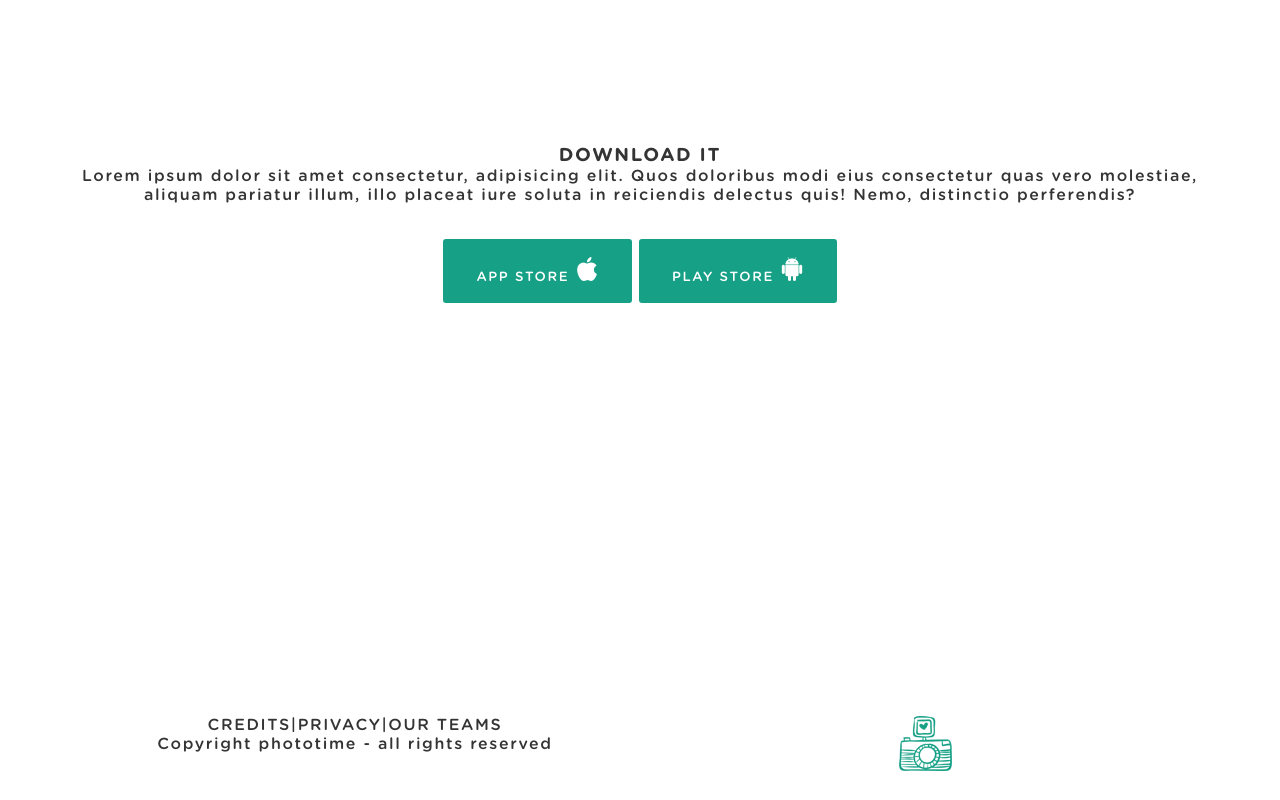
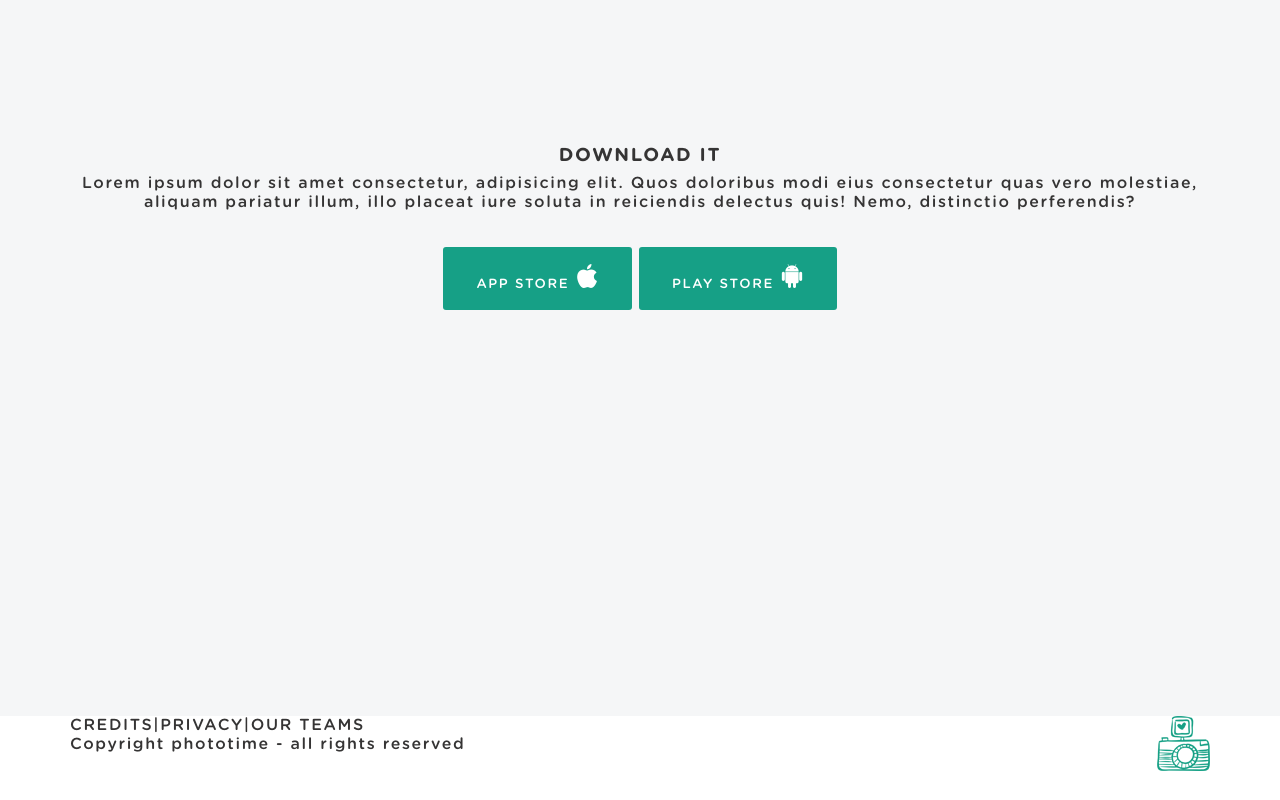
Before and after one commit to SyedMuhammadAhmadShah123/phototime, a plain HTML site: page index.html in a window 1280 px wide. Shown: the part 3804-4604 px from the top of the page. Before the commit the page ends 4580 px from the top, so only its background shows below. Drawn offline with Linux system fonts and the light colour scheme.

Commit message:
container-fluid-7th css applied

```diff
--- a/css/styles.css
+++ b/css/styles.css
@@ -253,3 +253,29 @@ button:active {
     border-bottom-left-radius: 0;
     border-top-left-radius: 0;
 }
+#container-fluid-6th {
+    /* border: 2px solid red; */
+    background-color: var(--Off-White-color);
+}
+/* #container-fluid-6th button{
+    padding-top: 1em;
+    padding-right: 5em;
+    padding-top:0 ;
+    padding-bottom: 0;
+}
+#container-fluid-6th button img {
+    /* border: 2px solid yellow;
+    position: relative;
+    left:4em;
+    /* top: 3px;
+    background-color: rgb(17, 125, 105);
+    padding: 1.1em;
+} */
+#container-fluid-7th .footer-container{
+    /* border: 2px solid red; */
+    text-align: left;
+    display: flex;
+    justify-content: space-between;
+    width: 100%;
+    padding-bottom: 3vh;
+}
--- a/index.html
+++ b/index.html
@@ -116,7 +116,7 @@
         <div class="container">
             <div class="row">
             <div class="col-12">
-             <h3>DOWNLOAD IT</h3>
+             <h3 style="margin-bottom:.4em;">DOWNLOAD IT</h3>
              <p> Lorem ipsum dolor sit amet consectetur, adipisicing elit. Quos doloribus modi eius consectetur quas vero molestiae, aliquam pariatur illum, illo placeat iure soluta in reiciendis delectus quis! Nemo, distinctio perferendis?</p>
               <div class="buttons">
                 <button class="app-store">APP STORE <img src="/assets/images/icons/apple.png" alt="apple logo"></button>
@@ -130,13 +130,15 @@
       <footer class="container-fluid" id="container-fluid-7th">
         <div class="container">
           <div class="row">
-          <div class="col-6">
-            <p>CREDITS|PRIVACY|OUR TEAMS</p>
-            <p>Copyright phototime - all rights reserved</p>
-          </div>
-          <div class="col-6">
-            <img src="/assets/images/icons/camera-green.png" alt="camera-green">
-          </div>
+            <div class=" footer-container">
+              <div>
+                <p>CREDITS|PRIVACY|OUR TEAMS</p>
+                <p>Copyright phototime - all rights reserved</p>
+              </div>
+              <div>
+                <img src="/assets/images/icons/camera-green.png" alt="camera-green">
+              </div>
+            </div>
           </div>
         </div>
       </footer>
```
